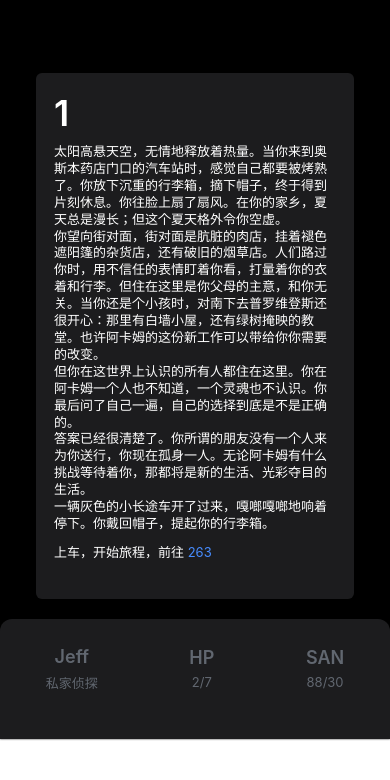
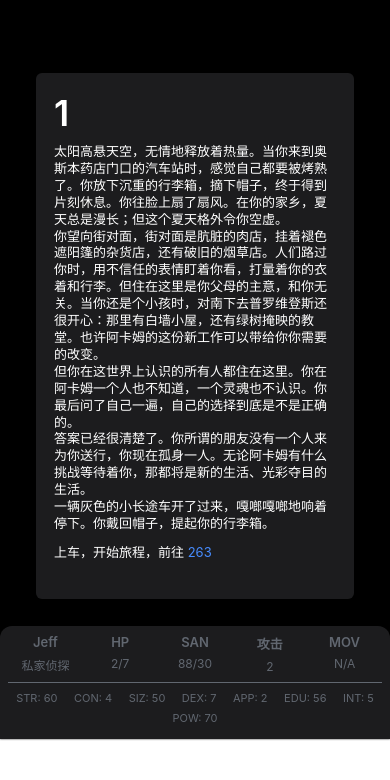
Before and after one commit to HatCloud/SaltyFlame, a React Native app: screen / in a window 390 px wide. Shown: the top 780 px of the page. Built offline with nearby package versions, Linux system fonts and the light colour scheme.

Commit message:
feat: 角色卡添加显示内容

```diff
--- a/src/interface/MyAppState.ts
+++ b/src/interface/MyAppState.ts
@@ -9,7 +9,7 @@ import {
 } from './Scene'
 import {loadAllCnSceneData} from '../data/loadInitialSceneData' //场景数据加载逻辑
 import {Character} from './Character'
-import FakerCharacter from '../utils/generateCharacter'
+import FakerCharacter from '../utils/generateCharacter' // Re-import for testing
 
 // Define language type
 export type Language = 'cn' | 'en'
@@ -37,7 +37,7 @@ export interface MyAppState {
   currentSceneKey: string // Changed from SceneId to string
   history: string[] // Changed from SceneId[] to string[]
   sceneData: SceneData
-  characterData: Character
+  characterData: Character | null
   language: Language
   currentCheckAttempt?: CheckAttemptState | null // Stores state of an ongoing/completed check
 }
@@ -46,7 +46,7 @@ export const initialState: MyAppState = {
   currentSceneKey: '1',
   history: [],
   sceneData: loadAllCnSceneData(),
-  characterData: FakerCharacter(),
+  characterData: FakerCharacter(), // Temporarily use FakerCharacter for testing UI
   language: 'cn',
   currentCheckAttempt: null,
 }
--- a/src/reducer.ts
+++ b/src/reducer.ts
@@ -12,6 +12,7 @@ import {
   SceneInteractOption, // Added for PERFORM_INLINE_CHECK payload
 } from './interface/Scene'
 import {EffectType, CheckDifficulty} from './interface/enums'
+import {Character} from './interface/Character' // Import Character type
 
 // --- Helper Functions ---
 
@@ -47,12 +48,22 @@ function executeCheckLogic(
 }
 
 function applySingleEffect(state: MyAppState, effect: Effect): MyAppState {
-  const newCharacterData = {...state.characterData}
+  if (!state.characterData) {
+    console.warn(
+      'Attempted to apply effect when characterData is null. Effect:',
+      effect,
+    )
+    return state
+  }
+
+  // Now we know state.characterData is not null, so it must be a Character object.
+  const newCharacterData = {...state.characterData} // This should be safe.
+
   switch (effect.type) {
     case EffectType.CHANGE_HP:
       if (typeof effect.value === 'number') {
-        newCharacterData.hitPoints.current =
-          (newCharacterData.hitPoints.current || 0) + effect.value
+        // Since hitPoints and hitPoints.current are mandatory in Character, direct assignment is fine.
+        newCharacterData.hitPoints.current += effect.value
       }
       console.log(
         `Applied HP Change: ${effect.value}, New HP: ${newCharacterData.hitPoints.current}`,
@@ -60,8 +71,8 @@ function applySingleEffect(state: MyAppState, effect: Effect): MyAppState {
       break
     case EffectType.CHANGE_SANITY:
       if (typeof effect.value === 'number') {
-        newCharacterData.sanity.current =
-          (newCharacterData.sanity.current || 0) + effect.value
+        // Since sanity and sanity.current are mandatory in Character, direct assignment is fine.
+        newCharacterData.sanity.current += effect.value
       }
       console.log(
         `Applied Sanity Change: ${effect.value}, New Sanity: ${newCharacterData.sanity.current}`,
@@ -69,7 +80,9 @@ function applySingleEffect(state: MyAppState, effect: Effect): MyAppState {
       break
     // Add other effect types
   }
-  return {...state, characterData: newCharacterData}
+  // Ensure the returned characterData conforms to Character type.
+  // If newCharacterData was correctly typed as Character from the spread, this should be fine.
+  return {...state, characterData: newCharacterData as Character}
 }
 
 function applyAllEffects(state: MyAppState, effects?: Effect[]): MyAppState {
--- a/src/ui/components/CharacterCard.tsx
+++ b/src/ui/components/CharacterCard.tsx
@@ -1,76 +1,152 @@
-import {StyleSheet, Text, View} from 'react-native'
-import React from 'react'
+import {StyleSheet, Text, View} from 'react-native' // Removed Dimensions
+import React from 'react' // Removed useState, useCallback
+// Removed Animated and gesture handler imports
 import palette from '../../theme/palette'
 import {padding} from '../../theme/padding'
 import {typeface} from '../../theme/typeface'
 import {useAppReducer} from '../../hook'
 
+// Removed animation-related constants and types
+
 const CharacterCard: React.FC = React.memo(() => {
   const [state] = useAppReducer()
+  const {characterData} = state
+  // Removed isExpanded state, translateY shared value, onContentLayout, gestureHandler, animatedCardStyle
+
+  if (!characterData) {
+    return null
+  }
+
+  const displayValue = (value: any, defaultValue = 'N/A') => {
+    if (value === null || typeof value === 'undefined' || value === '') {
+      return defaultValue
+    }
+    return value
+  }
+
+  const characteristics = characterData.characteristics || {}
+  const personalData = characterData.personalData || {}
+
+  // Return simplified structure without animation wrappers
   return (
     <View style={styles.characterCardContainer}>
+      <View style={styles.mainStatsRow}>
         <View style={styles.characterCardColumn}>
-        <Text style={styles.characterCardColumnTitle}>
-          {state.characterData.name}
+          <Text style={styles.characterCardColumnTitle} numberOfLines={1}>
+            {displayValue(characterData.name)}
           </Text>
-        <Text style={styles.characterCardColumnDesc}>
-          {state.characterData.occupation}
+          <Text style={styles.characterCardColumnDesc} numberOfLines={1}>
+            {displayValue(characterData.occupation)}
           </Text>
         </View>
         <View style={styles.characterCardColumn}>
           <Text style={styles.characterCardColumnTitle}>HP</Text>
-        <Text
-          style={
-            styles.characterCardColumnDesc
-          }>{`${state.characterData.hitPoints.current}/${state.characterData.hitPoints.max}`}</Text>
+          <Text style={styles.characterCardColumnDesc}>{`${displayValue(
+            characterData.hitPoints?.current,
+          )}/${displayValue(characterData.hitPoints?.max)}`}</Text>
         </View>
         <View style={styles.characterCardColumn}>
           <Text style={styles.characterCardColumnTitle}>SAN</Text>
-        <Text
-          style={
-            styles.characterCardColumnDesc
-          }>{`${state.characterData.sanity.current}/${state.characterData.sanity.max}`}</Text>
+          <Text style={styles.characterCardColumnDesc}>{`${displayValue(
+            characterData.sanity?.current,
+          )}/${displayValue(characterData.sanity?.max)}`}</Text>
+        </View>
+        <View style={styles.characterCardColumn}>
+          <Text style={styles.characterCardColumnTitle}>攻击</Text>
+          <Text style={styles.characterCardColumnDesc}>
+            {displayValue(personalData.damageBonus)}
+          </Text>
+        </View>
+        <View style={styles.characterCardColumn}>
+          <Text style={styles.characterCardColumnTitle}>MOV</Text>
+          <Text style={styles.characterCardColumnDesc}>N/A</Text>
+        </View>
+      </View>
+      <View style={styles.characteristicsRow}>
+        <Text style={styles.charValue}>
+          STR: {displayValue(characteristics.str)}
+        </Text>
+        <Text style={styles.charValue}>
+          CON: {displayValue(characteristics.con)}
+        </Text>
+        <Text style={styles.charValue}>
+          SIZ: {displayValue(characteristics.siz)}
+        </Text>
+        <Text style={styles.charValue}>
+          DEX: {displayValue(characteristics.dex)}
+        </Text>
+        <Text style={styles.charValue}>
+          APP: {displayValue(characteristics.app)}
+        </Text>
+        <Text style={styles.charValue}>
+          EDU: {displayValue(characteristics.edu)}
+        </Text>
+        <Text style={styles.charValue}>
+          INT: {displayValue(characteristics.int)}
+        </Text>
+        <Text style={styles.charValue}>
+          POW: {displayValue(characteristics.pow)}
+        </Text>
       </View>
     </View>
   )
 })
 
 const styles = StyleSheet.create({
-  container: {
-    width: '100%',
-    height: '100%',
-    paddingTop: 40,
-    backgroundColor: palette.Background,
-  },
-
   characterCardContainer: {
     position: 'absolute',
-    bottom: 0,
+    bottom: 0, // Reset to fixed bottom position
     left: 0,
     right: 0,
-    height: 120,
-    flexDirection: 'row',
-    justifyContent: 'space-around',
+    // height: undefined, // Let content define height, or set a fixed one for brief view
     backgroundColor: palette.BackgroundGrey,
     borderTopLeftRadius: padding.Normal,
     borderTopRightRadius: padding.Normal,
+    paddingHorizontal: padding.Small,
+    paddingVertical: padding.Small, // Restore vertical padding
     shadowRadius: 2,
-    paddingBottom: 20,
+    elevation: 5,
+    // overflow: 'hidden', // Not strictly necessary without animation changing bounds
+  },
+  // Removed cardContentView style
+  // Removed grabHandleContainer and grabHandle styles
+  mainStatsRow: {
+    flexDirection: 'row',
+    justifyContent: 'space-around',
+    alignItems: 'flex-start',
+    marginBottom: padding.Small,
   },
   characterCardColumn: {
+    flex: 1,
     flexDirection: 'column',
     alignItems: 'center',
     justifyContent: 'center',
+    paddingHorizontal: padding.Mini,
   },
   characterCardColumnTitle: {
-    fontSize: typeface.Size.XLarge,
+    fontSize: typeface.Size.Normal,
     color: typeface.Color.Subtitle,
     fontWeight: typeface.Weight.Bold,
+    marginBottom: padding.Mini,
   },
   characterCardColumnDesc: {
-    marginTop: padding.Mini,
-    fontSize: typeface.Size.Normal,
+    fontSize: typeface.Size.Small,
     color: typeface.Color.Subtitle,
+  },
+  characteristicsRow: {
+    flexDirection: 'row',
+    flexWrap: 'wrap',
+    justifyContent: 'space-around',
+    alignItems: 'center',
+    borderTopWidth: 1,
+    borderTopColor: typeface.Color.Subtitle,
+    paddingTop: padding.Small,
+  },
+  charValue: {
+    fontSize: typeface.Size.Mini,
+    color: typeface.Color.Subtitle,
+    marginHorizontal: padding.Mini,
+    marginBottom: padding.Mini,
   },
 })
 
```
Also changed, not shown: 1 other file (tests, documents, lock files or other folders). Lines whose indentation alone changed are shown as unchanged.
